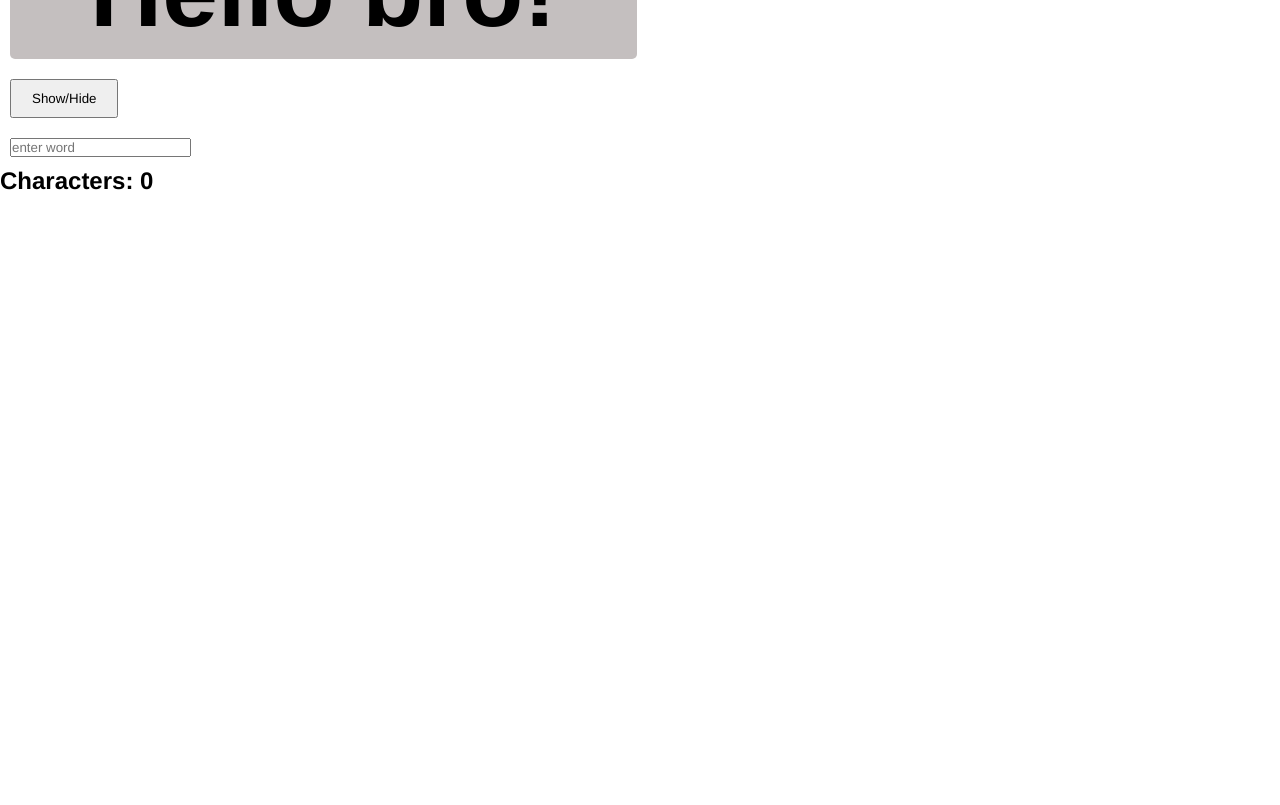
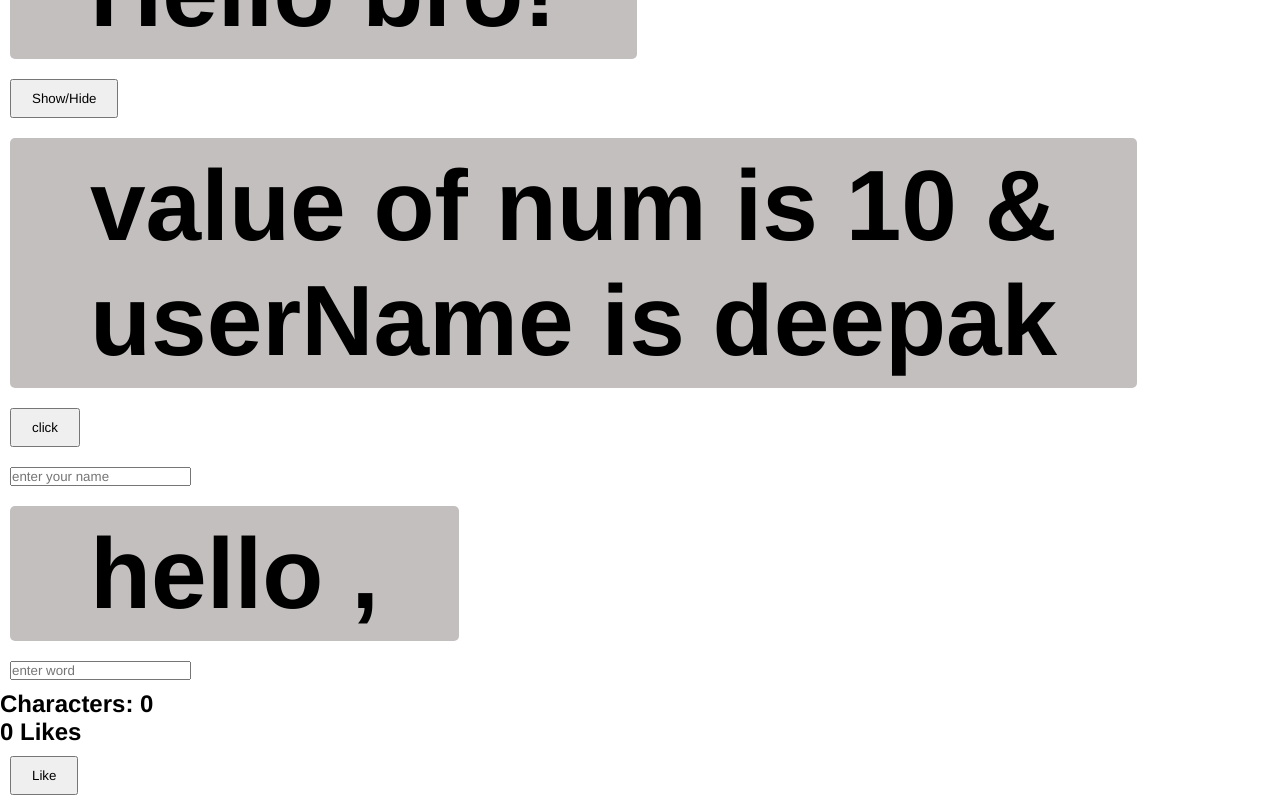
Before and after one commit to ayazmalek/learn-react, a React (Vite) app in the folder 09-Usestate/: page / in a window 1280 px wide. Shown: the part 300-1105 px from the top of the page. Before the commit the page ends 810 px from the top, so only its background shows below. Built offline with nearby package versions, Linux system fonts and the light colour scheme.

Commit message:
usestate integration

```diff
--- a/09-Usestate/src/App.jsx
+++ b/09-Usestate/src/App.jsx
@@ -4,30 +4,21 @@ import Usestatebase from "./components/usestatebase"
 import HideUnhide from "./components/Hideunhide"
 import Inputuse  from "./components/Inputuse"
 import Charactercounter from "./components/Charactercounter"
+import Like from "./components/Like"
+import Counter from "./Counter"
 const App = () => {
-const [num, setNum] = useState(0)
-function increament(){
-setNum(num+1)
-}
-function decreament(){
-  setNum(num-1)
-}
-function jumpBy5(){
-  setNum(num+5)
-}
+
 
   return (
 
 
     <div>
-        <h1>{num}</h1>
-<button onClick={increament}>increament</button>
-<button onClick={decreament}>decreament</button>
-<button onClick={jumpBy5}>kudka by 5</button>
+  <Counter/>
 <HideUnhide/>
-  {/* <Usestatebase /> */}
-  {/* <Inputuse /> */}
+  <Usestatebase />
+  <Inputuse />
   <Charactercounter/>
+  <Like/>
     </div>
   )
 }
--- /dev/null
+++ b/09-Usestate/src/Counter.jsx
@@ -0,0 +1,25 @@
+import React, { useState } from 'react'
+
+const Counter = () => {
+
+    const [num, setNum] = useState(0)
+function increament(){
+setNum(num+1)
+}
+function decreament(){
+  setNum(num-1)
+}
+function jumpBy5(){
+  setNum(num+5)
+}
+  return (
+    <div>
+            <h1>{num}</h1>
+<button onClick={increament}>increament</button>
+<button onClick={decreament}>decreament</button>
+<button onClick={jumpBy5}>kudka by 5</button>
+    </div>
+  )
+}
+
+export default Counter
--- /dev/null
+++ b/09-Usestate/src/components/Like.jsx
@@ -0,0 +1,33 @@
+import React, { useState } from 'react'
+
+const Like = () => {
+
+  const [likes, setLikes] = useState(0)
+  const [liked, setLiked] = useState(false)
+
+  function handleLike() {
+
+    if (liked === false) {
+      setLikes(likes + 1)
+      setLiked(true)
+    } else {
+      setLikes(likes - 1)
+      setLiked(false)
+    }
+
+  }
+
+  return (
+    <div>
+
+      <h2> {likes} Likes</h2>
+
+      <button onClick={handleLike}>
+        {liked ? "Unlike" : "Like"}
+      </button>
+
+    </div>
+  )
+}
+
+export default Like
```
